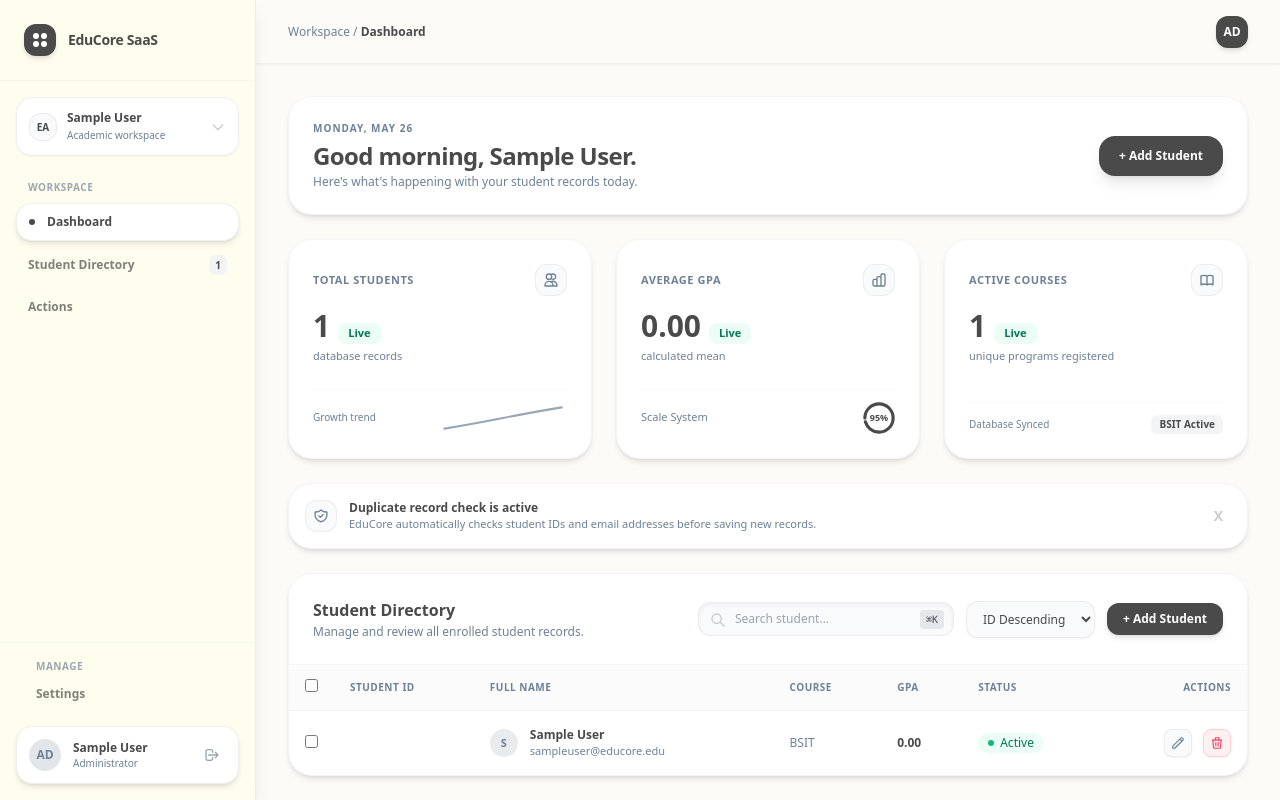
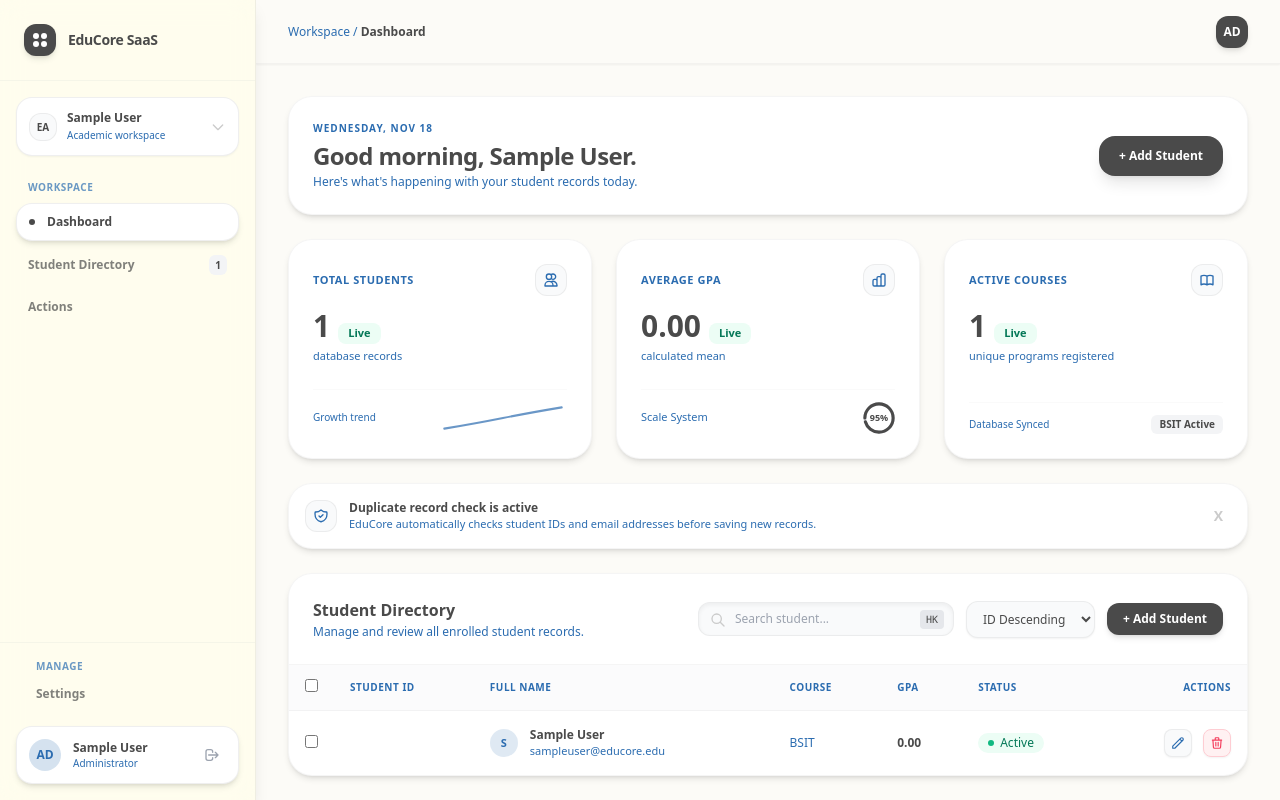
Before and after one commit to georgealmadrones-del/DSA_System, a Laravel app: page /students in a window 1280 px wide. Run offline with Laravel 12, Linux system fonts and the light colour scheme; the visitor is signed in with stand-in values (Sample User, id 1); data comes from the database, SQL or seed files in the repository; some libraries are stand-ins or nearby versions.

Commit message:
Update index view with real-time date, greeting, and complete dashboard UI

```diff
--- a/resources/views/students/index.blade.php
+++ b/resources/views/students/index.blade.php
@@ -14,7 +14,7 @@
                 charcoal: '#4A4A4A',
                 coolgrey: '#CBCBCB',
                 ivory: '#FFFFE3',
-                        slateblue: '#6D8196',
+                slateblue: '#2B6CB0',
             }
         }
     }
@@ -64,7 +64,9 @@
                     </div>
                 </a>
                 <a href="{{ route('students.directory') }}" class="flex items-center justify-between px-3 py-2.5 rounded-2xl text-charcoal/70 hover:bg-white/60 text-xs font-semibold transition">
+                    <div class="flex items-center space-x-3">
                         <span>Student Directory</span>
+                    </div>
                     <span class="px-1.5 py-0.5 bg-gray-100 text-charcoal rounded-md text-[10px] font-bold">{{ $totalStudents }}</span>
                 </a>
                 <a href="{{ route('actions') }}" class="flex items-center space-x-3 px-3 py-2.5 rounded-2xl text-charcoal/70 hover:bg-white/60 text-xs font-semibold transition">
@@ -82,7 +84,6 @@
                 <span>Settings</span>
             </a>
         </div>
-
         <!-- Admin Profile Card with Secure Log Out Form -->
         <div class="flex items-center justify-between p-3 bg-white border border-coolgrey/30 rounded-2xl shadow-md">
             <div onclick="document.getElementById('profileModal').classList.remove('hidden')" class="flex items-center space-x-3 cursor-pointer min-w-0 flex-1">
@@ -119,8 +120,10 @@
         <!-- Greeting Banner -->
         <div class="flex flex-col md:flex-row md:items-center md:justify-between bg-white p-6 rounded-3xl border border-coolgrey/20 shadow-md">
             <div>
-                    <p class="text-[10px] font-extrabold uppercase tracking-widest text-slateblue mb-1">Monday, May 26</p>
-                    <h1 class="text-2xl font-extrabold tracking-tight text-charcoal">Good morning, {{ session('admin_name', 'Alex') }}.</h1>
+                <!-- Real-time Date ID -->
+                <p id="live-date" class="text-[10px] font-extrabold uppercase tracking-widest text-slateblue mb-1">MONDAY, MAY 26</p>
+                <!-- Real-time Greeting ID -->
+                <h1 id="live-greeting" class="text-2xl font-extrabold tracking-tight text-charcoal">Good morning, {{ session('admin_name', 'Alex') }}.</h1>
                 <p class="text-xs text-slateblue mt-0.5">Here's what's happening with your student records today.</p>
             </div>
             <button onclick="document.getElementById('addModal').classList.remove('hidden')" class="mt-4 md:mt-0 px-5 py-3 bg-charcoal text-white rounded-2xl text-xs font-bold hover:bg-charcoal/90 transition shadow-lg flex items-center space-x-2">
@@ -223,13 +226,12 @@
                     <h2 class="text-base font-bold text-charcoal">Student Directory</h2>
                     <p class="text-xs text-slateblue mt-0.5">Manage and review all enrolled student records.</p>
                 </div>
-
                 <!-- Search and Sort Toolbar -->
                 <form method="GET" action="{{ route('students.index') }}" class="flex items-center space-x-3">
                     <div class="relative">
                         <input type="text" name="search" value="{{ request('search') }}" placeholder="Search student..." class="pl-9 pr-12 py-2 bg-gray-50 border border-coolgrey/30 rounded-xl text-xs focus:outline-none focus:ring-2 focus:ring-slateblue/50 w-64 shadow-inner">
                         <svg class="w-4 h-4 text-coolgrey absolute left-3 top-2.5" fill="none" stroke="currentColor" viewBox="0 0 24 24"><path stroke-linecap="round" stroke-linejoin="round" stroke-width="2" d="M21 21l-6-6m2-5a7 7 0 11-14 0 7 7 0 0114 0z"/></svg>
-                            <span class="absolute right-2.5 top-2 text-charcoal px-1.5 py-0.5 rounded text-[10px] bg-gray-200 font-mono">⌘K</span>
+                        <span class="absolute right-2.5 top-2 text-charcoal px-1.5 py-0.5 rounded text-[10px] bg-gray-200 font-mono">HK</span>
                     </div>
                     <select name="sort_by" onchange="this.form.submit()" class="py-2 px-3 bg-gray-50 border border-coolgrey/30 rounded-xl text-xs text-charcoal font-medium focus:outline-none cursor-pointer shadow-sm">
                         <option value="student_id" {{ request('sort_by') == 'student_id' ? 'selected' : '' }}>ID Descending</option>
@@ -390,7 +392,7 @@
     </div>
 </div>
 
-    <!-- JavaScript to populate and toggle Modals -->
+<!-- JavaScript to populate Modals & Real-Time Date/Greeting -->
 <script>
 function openEditModal(id, studentId, name, course, gpa) {
     const form = document.getElementById('editForm');
@@ -401,6 +403,33 @@
     document.getElementById('edit_gpa').value = gpa;
     document.getElementById('editModal').classList.remove('hidden');
 }
+
+document.addEventListener("DOMContentLoaded", function () {
+    const now = new Date();
+
+    // 1. Real-Time Date (e.g., "WEDNESDAY, NOVEMBER 18")
+    const options = { weekday: 'long', month: 'short', day: 'numeric' };
+    const dateString = now.toLocaleDateString('en-US', options).toUpperCase();
+    const dateElement = document.getElementById('live-date');
+    if (dateElement) {
+        dateElement.textContent = dateString;
+    }
+
+    // 2. Real-Time Dynamic Greeting based on Local Hour
+    const hours = now.getHours();
+    let timeGreeting = "Good morning";
+    if (hours >= 12 && hours < 18) {
+        timeGreeting = "Good afternoon";
+    } else if (hours >= 18) {
+        timeGreeting = "Good evening";
+    }
+
+    const userName = "{{ session('admin_name', 'Alex') }}";
+    const greetingElement = document.getElementById('live-greeting');
+    if (greetingElement) {
+        greetingElement.textContent = `${timeGreeting}, ${userName}.`;
+    }
+});
 </script>
 </body>
 </html>
```
Lines whose indentation alone changed are shown as unchanged.
